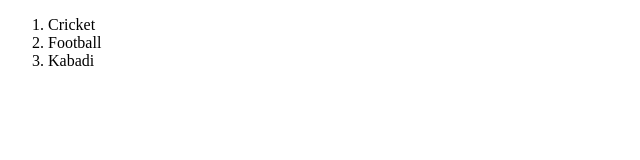
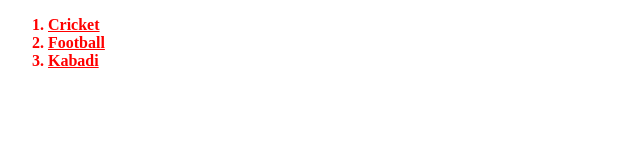
Before and after one commit to Istiak210129/first-git, a plain HTML site: page index.html in a window 1280 px wide. Shown: the whole page, without its empty margins (0-640 px from the left). Drawn offline with Linux system fonts and the light colour scheme.

Commit message:
adding style.css

```diff
--- a/index.html
+++ b/index.html
@@ -4,6 +4,7 @@
     <meta charset="UTF-8">
     <meta name="viewport" content="width=device-width, initial-scale=1.0">
     <title>First Git</title>
+    <link rel="stylesheet" href="style.css">
 </head>
 <body>
     <ol>
--- /dev/null
+++ b/style.css
@@ -0,0 +1,5 @@
+li{
+    font-weight: 700;
+    text-decoration: underline;
+    color: red;
+}
```
